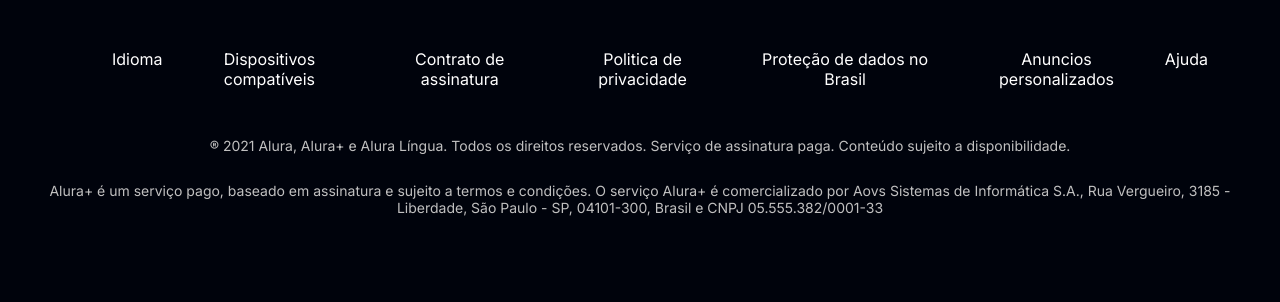
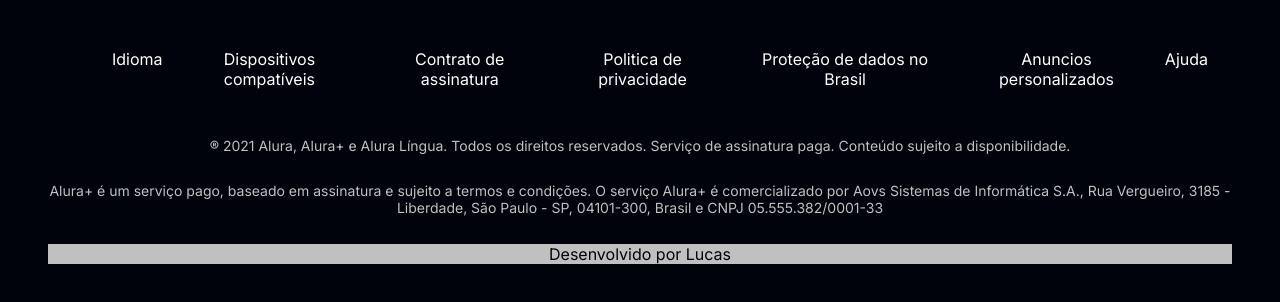
Before and after one commit to lukazsouza00/AluraPlus, a plain HTML site: page index.html in a window 1280 px wide. Shown: the part 3789-4091 px from the top of the page. Drawn offline with Linux system fonts and the light colour scheme.

Commit message:
acresentei um rodape

```diff
--- a/index.html
+++ b/index.html
@@ -89,6 +89,7 @@
         </ul>
         <p class="rodape__texto">® 2021 Alura, Alura+ e Alura Língua. Todos os direitos reservados. Serviço de assinatura paga. Conteúdo sujeito a disponibilidade.</p>
         <p class="rodape__texto">Alura+ é um serviço pago, baseado em assinatura e sujeito a termos e condições. O serviço Alura+ é comercializado por Aovs Sistemas de Informática S.A., Rua Vergueiro, 3185 - Liberdade, São Paulo - SP, 04101-300, Brasil e CNPJ 05.555.382/0001-33</p>
+        <p class="rodape__desenvolvido">Desenvolvido por Lucas</p>
     </footer>
 </body>
 </html>
--- a/styles.css
+++ b/styles.css
@@ -151,3 +151,12 @@
     color: var(--branco-principal);
     font-size: 16px;
 }
+
+.rodape__desenvolvido {
+    padding: 0.5 em;
+    background-color: var(--cinza-secundario);
+    color: var(--cor-de-fundo);
+    font-family: var(--fonte-principal);
+    font-weight: 400;
+    font-size: 16px;
+}
```
